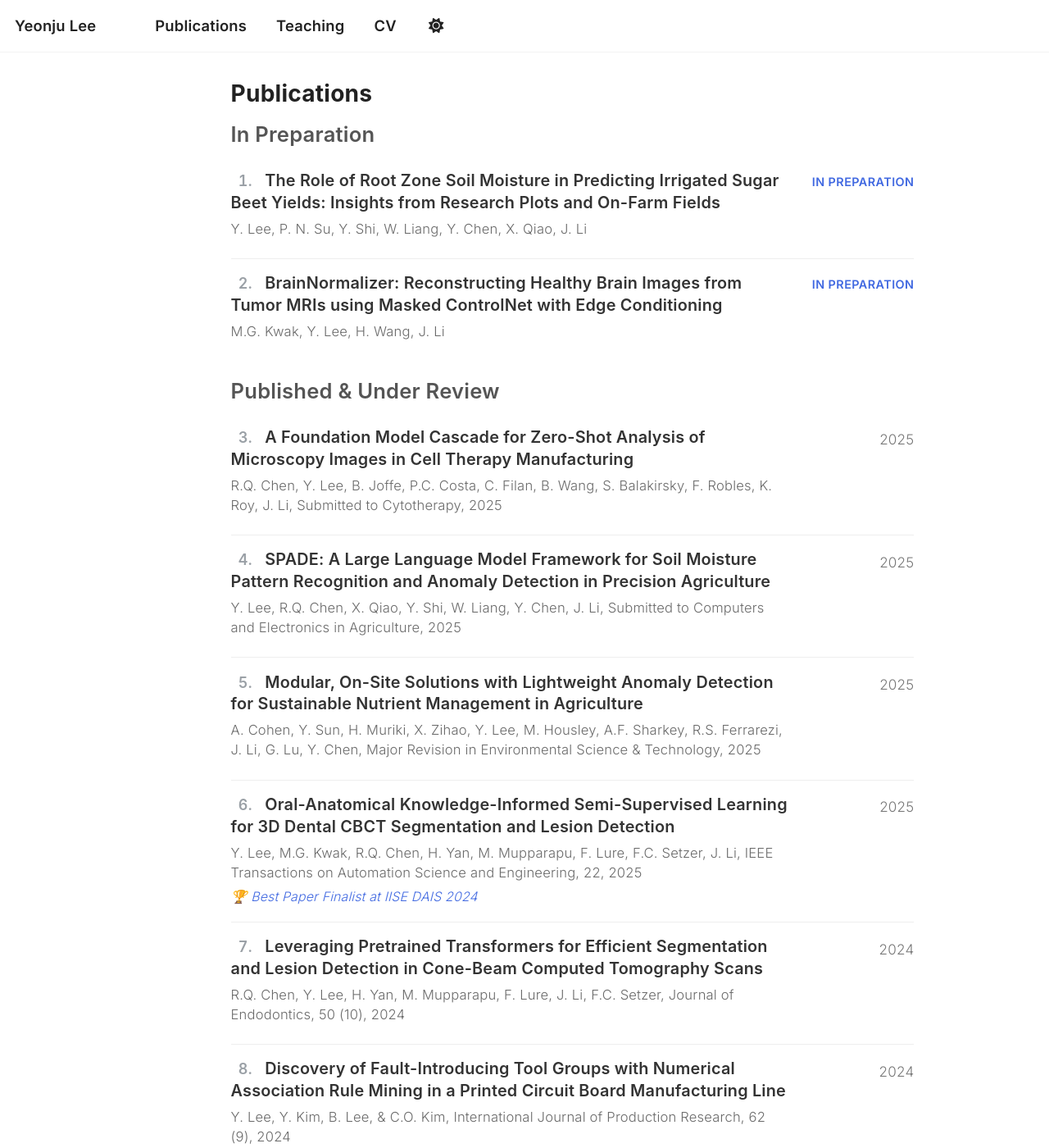
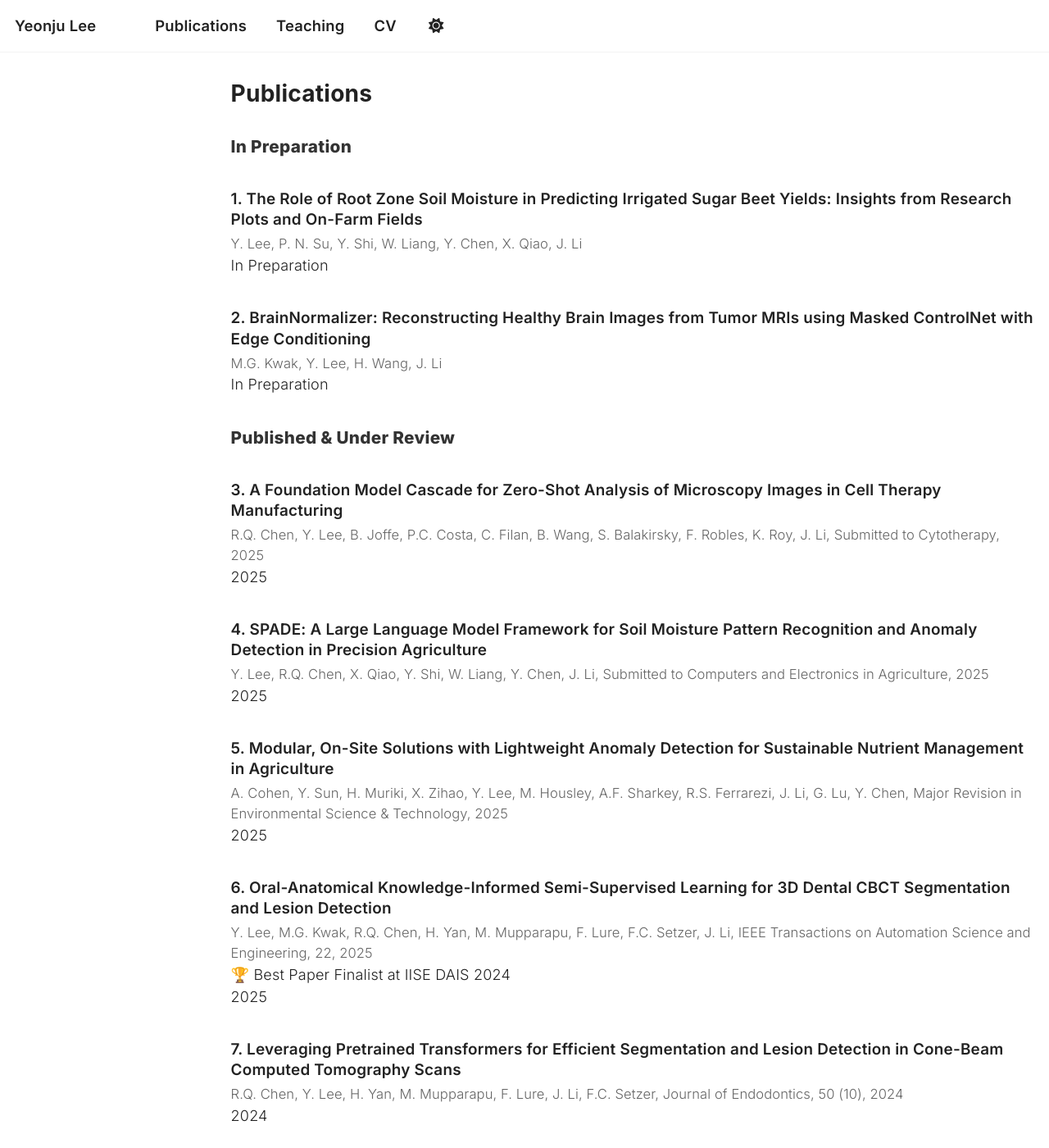
Before and after one commit to ylee845/ylee845.github.io, a Jekyll site: the page built from _pages/publications.html, in a window 1280 px wide and 1400 px high. Shown: the whole window at 82% size. Built offline with Jekyll 4.4.1, drawn with Linux system fonts in a browser that asks for light colours; a script that is not in the unit is left out.

Commit message:
Update publications.html

```diff
--- a/_pages/publications.html
+++ b/_pages/publications.html
@@ -13,35 +13,47 @@ classes: wide       # ← 본문을 넓게(가로폭 회수)
 {% assign offset = inprep.size %}
 
 <style>
-/* ===== Typography & layout (Teaching 스타일과 통일) ===== */
-.pubs{ ffont-family: 'Inter', system-ui, -apple-system, 'Segoe UI', Roboto, Arial, sans-serif; max-width: 75ch; }
-.pubs h2{ font-weight:600; color:#555; font-size:clamp(1.35rem,2vw,1.9rem); margin:1.2rem 0 .6rem }
+/* Publications 전체 영역 여백 조정 */
+.paper {
+  margin: 0.8rem 0 1.2rem 0;
+}
 
-/* 한 항목 */
-.paper{ display:flex; justify-content:space-between; gap:1rem;
-        padding:.9rem 0 1rem; border-bottom:1px solid #eee; }
-.paper:last-child{ border-bottom:0 }
+/* 논문 제목 (가장 중요) */
+.paper h3 {
+  font-family: "Inter", "Helvetica Neue", Arial, sans-serif;
+  font-weight: 600;              /* 너무 두껍지 않게 */
+  font-size: 1.05rem;            /* 살짝 줄임 (기존 1.2rem → 1.05rem) */
+  line-height: 1.35;             /* 단단한 줄 간격 */
+  color: #222;                   /* 진회색, 완전 블랙보다 부드럽게 */
+  margin-bottom: 0.25rem;
+}
 
-/* 왼쪽: 번호 + 제목 + 메타 */
-.left{ max-width:82% }
-.paper h3{ margin:0; line-height:1.35; font-weight:600; color:#333 }
-.paper h3 .num{ display:inline-block; width:2.2ch; margin-right:.6rem;
-                color:#9aa0a6; text-align:right; font-variant-numeric:tabular-nums }
-.paper h3 .title{ font-size:clamp(1rem,1.55vw,1.25rem) }
-.meta{ margin:.35rem 0 0; color:#6b6b6b; font-size:clamp(.92rem,1.2vw,1rem); line-height:1.45 }
+/* 저자 목록 */
+.paper .meta {
+  font-size: 0.92rem;
+  color: #666;                   /* 저자 텍스트 흐리게 */
+  letter-spacing: 0.1px;
+}
 
-/* 초록 */
-.excerpt{ margin:.35rem 0 0; font-size:clamp(.88rem,1.1vw,.95rem); color:#4169E1; font-style:italic }
+/* 상태 표시 (IN PREPARATION 등) */
+.paper h3 em {
+  font-style: normal;
+  font-weight: 600;
+  font-size: 0.82rem;
+  color: #4169E1;                /* 로열블루 */
+  text-transform: uppercase;
+  margin-left: 0.3rem;
+}
 
-/* 오른쪽: 상태/연도 */
-.right{ min-width:10ch; text-align:right; }
-.tag{ display:inline-block; font-size:.8rem; font-weight:600; letter-spacing:.03em; text-transform:uppercase; }
-.tag.blue{ color:#4169E1 }
-.year{ display:block; color:#777; font-size:.95rem; margin-top:.2rem }
-
-@media (max-width:700px){
-  .paper{ flex-direction:column; gap:.4rem }
-  .right{ text-align:left }
+/* 상단 섹션 헤더 (In Preparation, Published 등) */
+h2 {
+  font-family: "Inter", "Helvetica Neue", Arial, sans-serif;
+  font-weight: 700;
+  font-size: 1.15rem;
+  letter-spacing: 0.3px;
+  color: #333;
+  margin-top: 2.2rem;
+  margin-bottom: 0.8rem;
 }
 </style>
 
```
